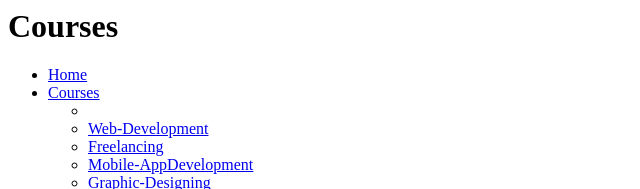
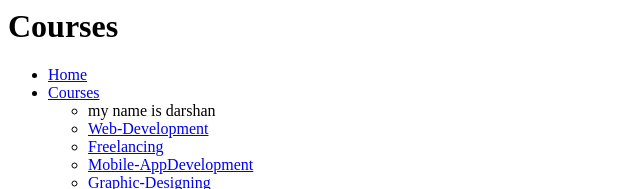
Before and after one commit to Darshankumar0019/Environmentalist, a plain HTML site: page courses.html in a window 1280 px wide. Shown: the top 189 px of the page, without its empty margins (0-640 px from the left). Drawn offline with Linux system fonts and the light colour scheme.

Commit message:
personal

```diff
--- a/courses.html
+++ b/courses.html
@@ -11,7 +11,7 @@
             <li>
                 <a href="courses.html">Courses</a>
                 <ul>
-                    <li><img src="./../../images/Environmental-Science-Ecosystem-600.jpg" alt=""></li>
+                    <li> my name is darshan </li>
                     <li><a href="./courses/New folder/web-development.html">Web-Development</a></li>
                     <li><a href="./courses/New folder/freelancing.html">Freelancing</a></li>
                     <li><a href="./courses/New folder/Mobile-Appdevelopment.html">Mobile-AppDevelopment</a></li>
```
